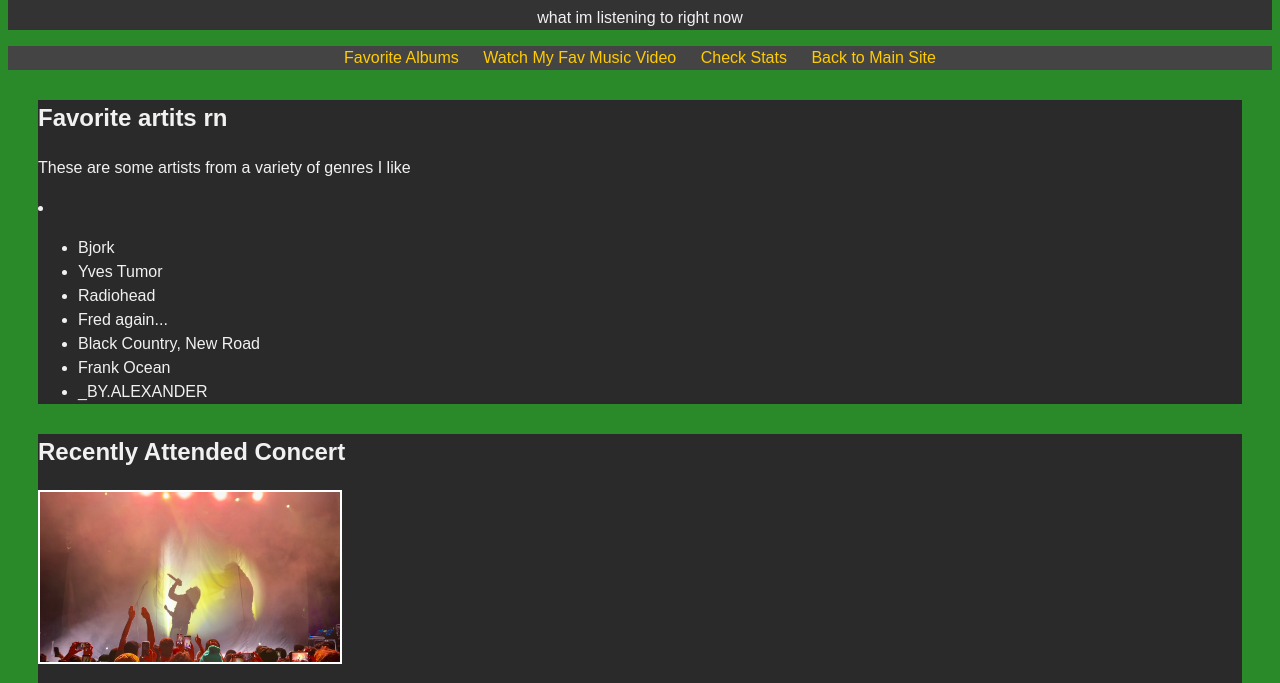
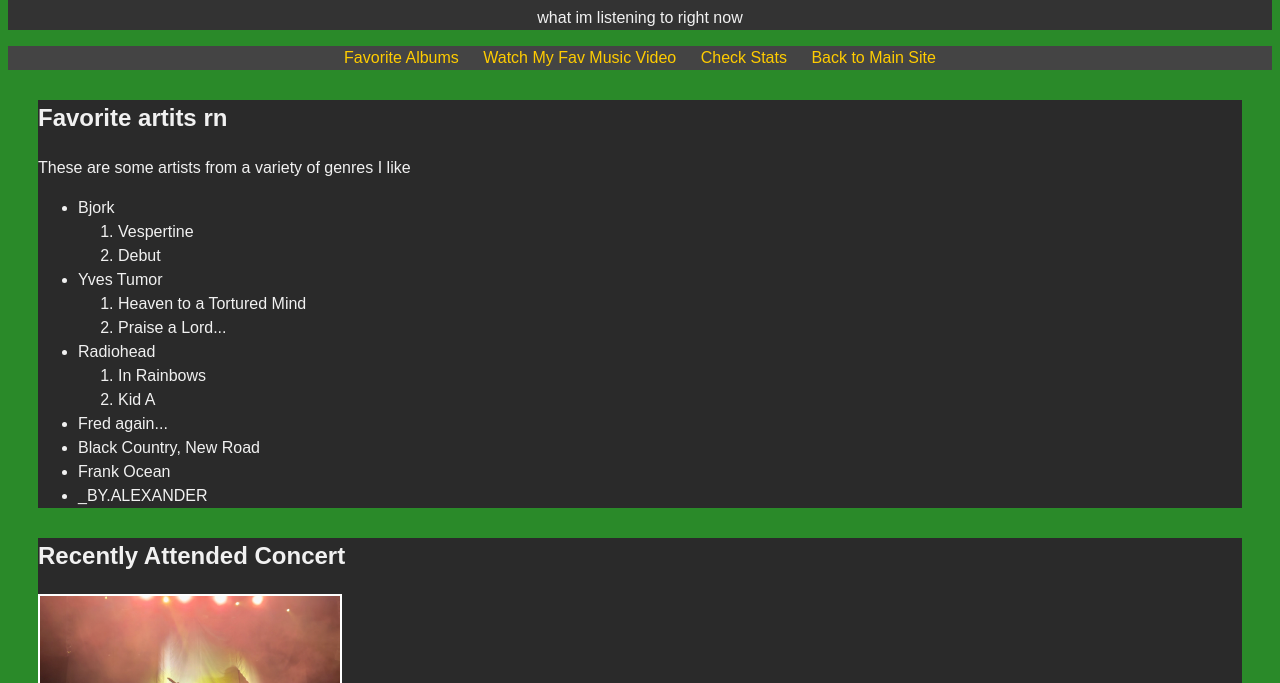
Before and after one commit to ashergough/asher-website, a plain HTML site: page scratch.html in a window 1280 px wide. Shown: the part 117-800 px from the top of the page. Drawn offline with Linux system fonts and the light colour scheme.

Commit message:
Update scratch.html

```diff
--- a/scratch.html
+++ b/scratch.html
@@ -23,11 +23,22 @@
   <div class="intro">
     <h2>Favorite artits rn</h2>
     <p>These are some artists from a variety of genres I like</p>
-      <li>
         <ul>
           <li>Bjork</li>
+          <ol>
+            <li>Vespertine</li>
+            <li>Debut</li>
+          </ol>
           <li>Yves Tumor</li>
+          <ol>
+            <li>Heaven to a Tortured Mind</li>
+            <li>Praise a Lord...</li>
+          </ol>
           <li>Radiohead</li>
+          <ol>
+            <li>In Rainbows</li>
+            <li>Kid A</li>
+          </ol>
           <li>Fred again...</li>
           <li>Black Country, New Road</li>
           <li>Frank Ocean</li>
```
